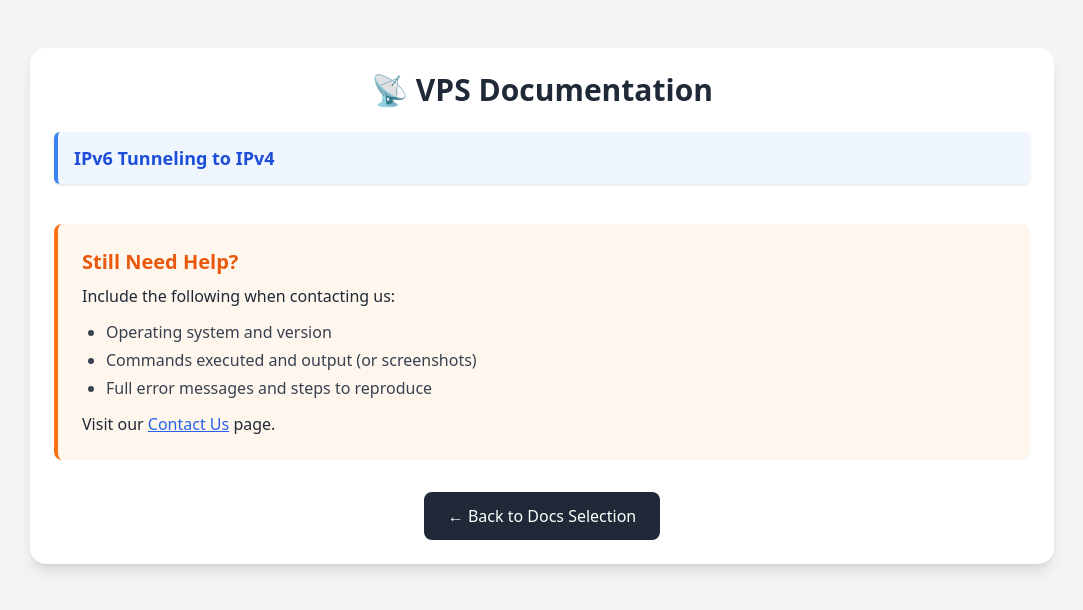
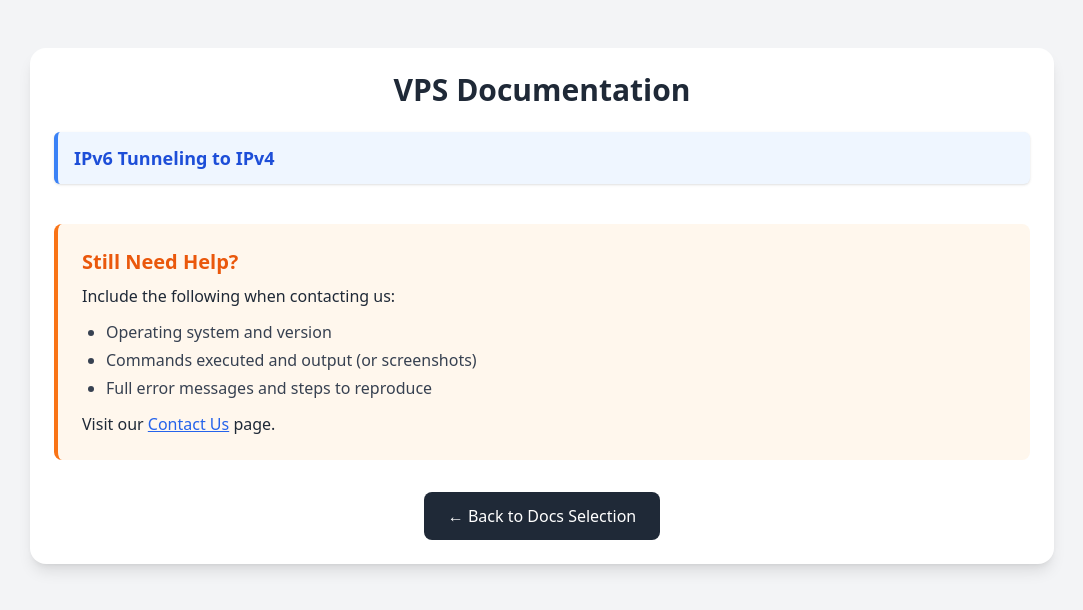
Before and after one commit to PenetrumLLC/penetrumllc.github.io, a plain HTML site: page docs/vps.html in a window 1280 px wide. Shown: the whole page, without its empty margins (98-1181 px from the left). Drawn offline with nearby package versions, Linux system fonts and the light colour scheme.

Commit message:
updates vps docs

```diff
--- a/docs/vps.html
+++ b/docs/vps.html
@@ -13,7 +13,7 @@
   </div>
 
   <div class="max-w-5xl mx-auto my-12 p-6 bg-white rounded-2xl shadow-lg">
-    <h1 class="text-3xl font-bold text-center mb-6">📡 VPS Documentation</h1>
+    <h1 class="text-3xl font-bold text-center mb-6">VPS Documentation</h1>
 
     <div class="space-y-4">
       <div class="accordion-item border-l-4 border-blue-500 bg-blue-50 rounded-md shadow hover:shadow-md transition">
```
